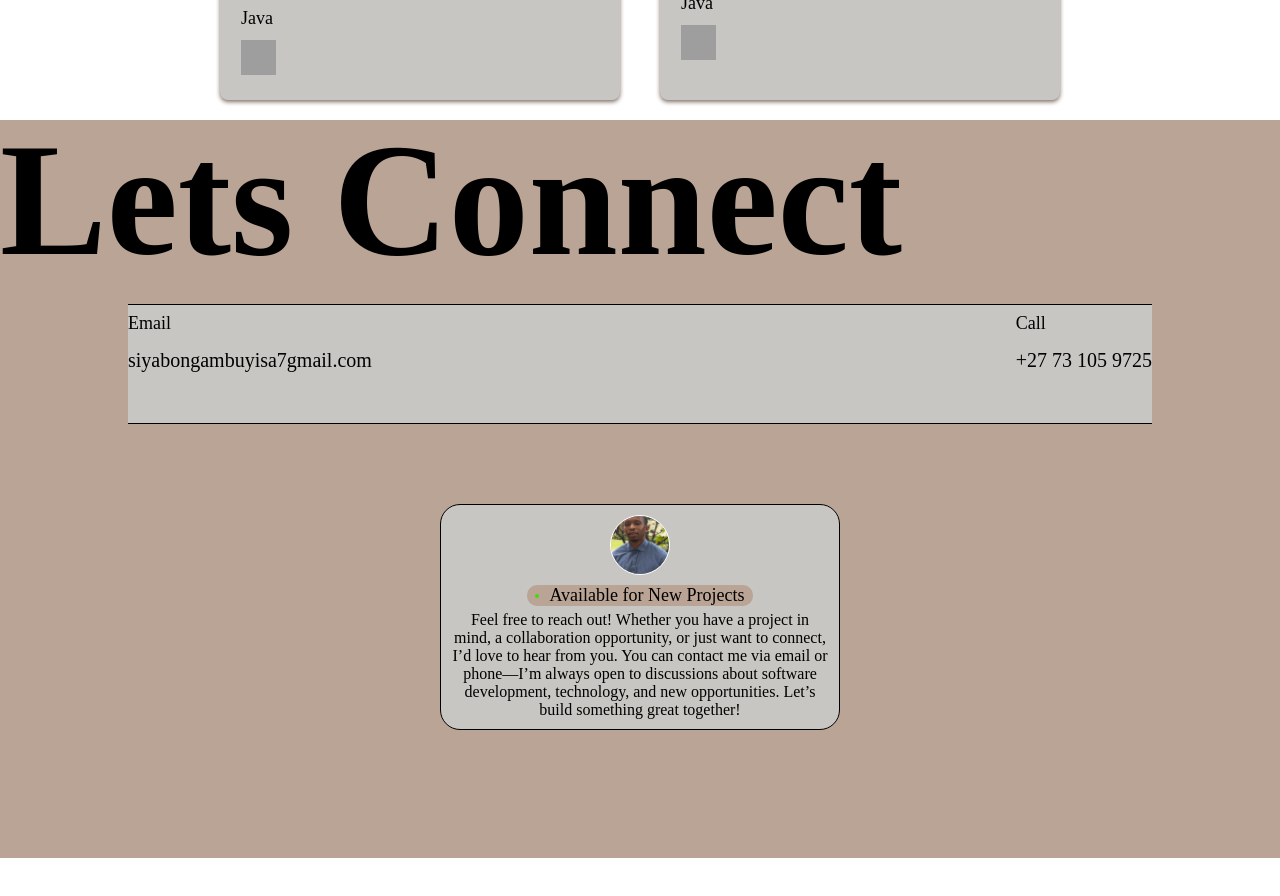
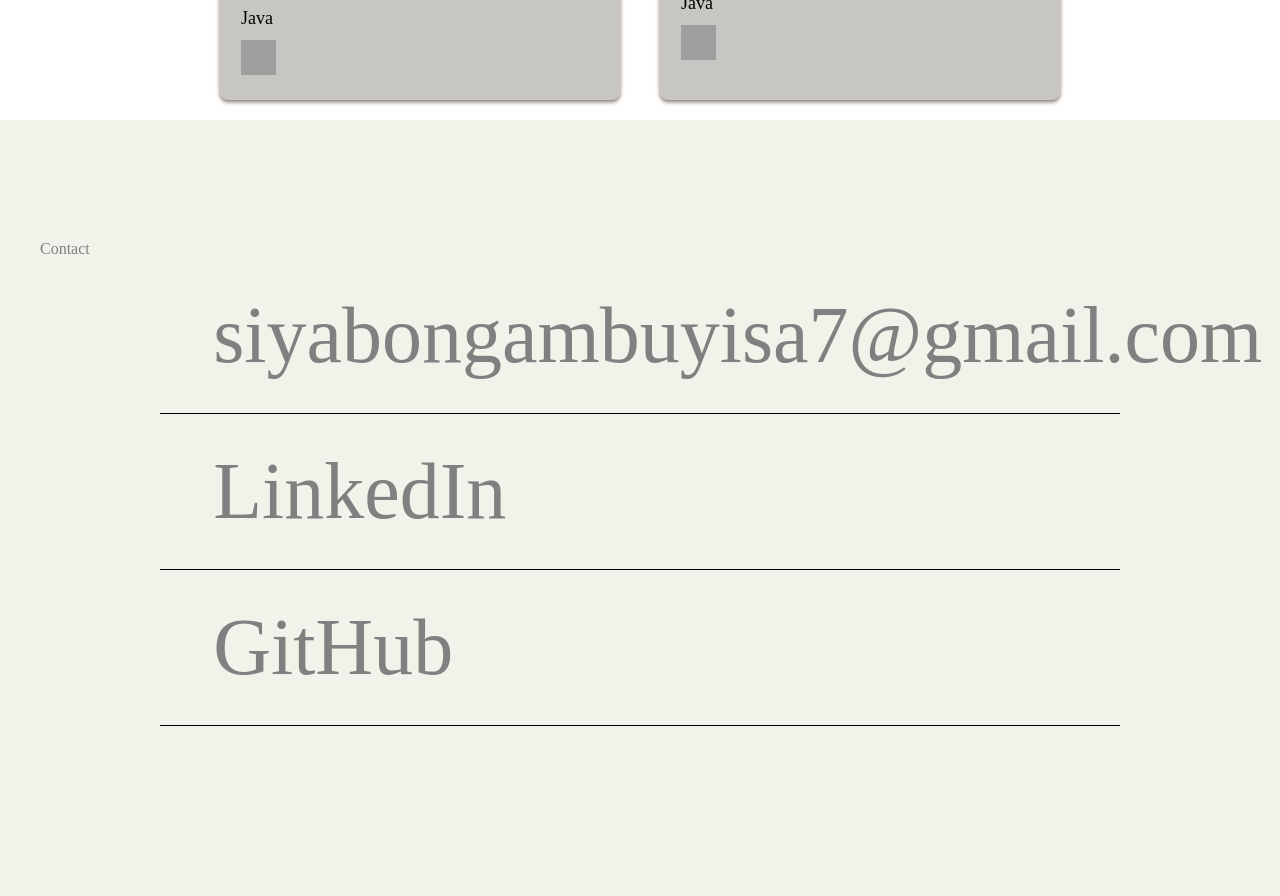
Before and after one commit to Siya2-0/Siyabonga-Mbuyisa, a plain HTML site: page index.html in a window 1280 px wide. Shown: the part 2884-3780 px from the top of the page. Before the commit the page ends 3742 px from the top, so only its background shows below. Drawn offline with nearby package versions, Linux system fonts and the light colour scheme; grey boxes are pictures that could not be loaded.

Commit message:
Replaced Lets Conntect Section with Contact Session

```diff
--- a/css/style.css
+++ b/css/style.css
@@ -500,3 +500,93 @@ animation-delay: 4s;
         transform: scale(3); /* Middle state (increase size) */
     }
 }
+.contact-section {
+    /* text-align: left;
+    padding: 40px 20px;
+    font-family: Arial, sans-serif; */
+    /* background-color: #f2f1ea;
+    align-content:flex-start;
+    align-items:flex-start; */
+    background-color: #f2f1ea;
+    display:flex;
+    flex:none;
+    flex-direction:column;
+    flex-wrap:nowrap;
+
+    height:min-content;
+   /*justify-content:flex-start; */
+    overflow:hidden;
+    padding:120px 40px 60px;
+    position:relative;
+    width:100%;
+    z-index:5;
+
+  }
+.Contact-Div{
+    --framer-link-text-color: #0099ff;
+    --framer-link-text-decoration: underline;
+    flex:none;
+    height:auto;
+    position:relative;
+    width:auto
+
+}
+.Contact-Text{
+    color:grey;
+}
+
+
+.Container{
+    position: relative; /* Change from absolute to relative */
+    display: flex;
+    justify-content: center;
+    align-items: center;
+    flex-direction: column;
+
+}
+
+.contact-info {
+    display: flex;
+    align-items: left;
+    justify-content: flex-start;
+    gap: 8px;
+    font-size: 14px;
+    color: grey;
+    font-weight: 500;
+    cursor: pointer;
+    border-bottom: 1px solid black;
+    width: 80%;
+
+  }
+
+  .arrow {
+    opacity: 0;
+    transform: translateX(-20px);
+    transition: transform 0.3s ease-in-out, opacity 0.3s ease-in-out;
+    font-size: 5rem;
+    margin-bottom: 2rem;
+    margin-top: 2rem;
+  }
+
+  .contact-info:hover .arrow {
+    opacity: 1;
+    transform: translateX(0);
+  }
+
+  .contact-info:hover div.email {
+    transform: translateX(20px);
+  }
+
+  .email {
+    transition: transform 0.3s ease-in-out;
+    margin-left: 0;
+    font-size: 5rem;
+    margin-bottom: 2rem;
+    margin-top: 2rem;
+
+  }
+
+.email a{
+    color: grey;
+    text-decoration: none;
+}
--- a/index.html
+++ b/index.html
@@ -226,7 +226,38 @@
       </div>
     </section>
 
-    <section class="Lets-Connnect">
+    <section class="contact-section">
+      <div class="Contact-Div" ><p class='Contact-Text'>Contact</p></div>
+
+      <div class="Container">
+        <div class="contact-info">
+            <div class="arrow">></div>
+            <div class="email" ><a  href="mailto:siyabongambuyisa7@gmail.com">siyabongambuyisa7@gmail.com</a></div>
+        </div>
+
+        <div class="contact-info">
+          <div class="arrow">></div>
+          <div class="email" ><a href="https://www.linkedin.com/in/siyabonga-mbuyisa-developer/">LinkedIn</a></div>
+        </div>
+
+        <div class="contact-info">
+          <div class="arrow">></div>
+          <div class="email" ><a href='https://github.com/Siya2-0'>GitHub</a></div>
+        </div>
+
+      </div>
+
+    </section>
+
+
+</body>
+
+
+</html>
+
+
+<!--
+ <section class="Lets-Connnect">
       <h1>
         Lets Connect
       </h1>
@@ -258,9 +289,4 @@
           Feel free to reach out! Whether you have a project in mind, a collaboration opportunity, or just want to connect, I’d love to hear from you. You can contact me via email or phone—I’m always open to discussions about software development, technology, and new opportunities. Let’s build something great together!
           </div>
       </div>
-    </section>
-
-</body>
-
-
-</html>
+    </section> -->
```
